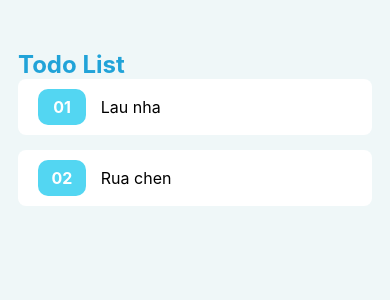
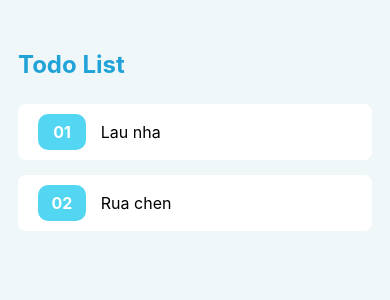
Before and after one commit to bhtri/reactnative-todolist, a React Native app: screen / in a window 390 px wide. Shown: the top 300 px of the page. Built offline with nearby package versions, Linux system fonts and the light colour scheme.

Commit message:
⚡️ Style item 02

```diff
--- a/App.js
+++ b/App.js
@@ -1,22 +1,28 @@
-import { StyleSheet, Text, View } from 'react-native';
+import { StyleSheet, Text, View, TouchableOpacity, ScrollView } from 'react-native';
 
 export default function App() {
   return (
     <View style={styles.container}>
       <View style={styles.body}>
         <Text style={styles.header}>Todo List</Text>
+        <ScrollView style={styles.items}>
+          <TouchableOpacity>
             <View style={styles.item}>
               <View style={styles.square}>
                 <Text style={styles.number}>01</Text>
               </View>
               <Text style={styles.content}>Lau nha</Text>
             </View>
+          </TouchableOpacity>
+          <TouchableOpacity>
             <View style={styles.item}>
               <View style={styles.square}>
                 <Text style={styles.number}>02</Text>
               </View>
               <Text style={styles.content}>Rua chen</Text>
             </View>
+          </TouchableOpacity>
+        </ScrollView>
       </View>
       <View style={styles.input}></View>
     </View>
@@ -37,6 +43,9 @@ const styles = StyleSheet.create({
     fontSize: 24,
     color: '#21a3d8',
     fontWeight: 'bold'
+  },
+  items: {
+    marginTop: 25,
   },
   item: {
     flexDirection: 'row',
```
Lines whose indentation alone changed are shown as unchanged.
